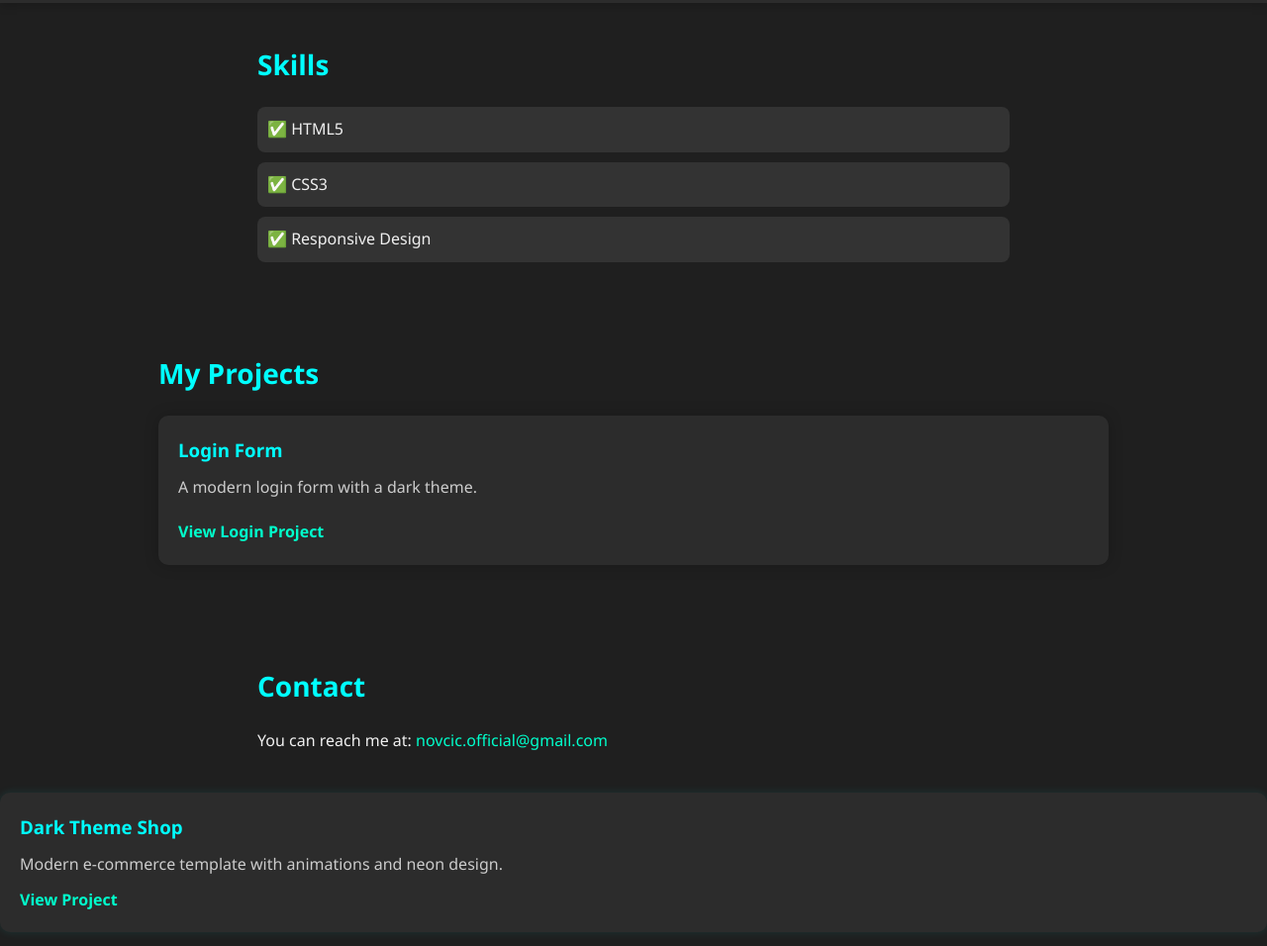
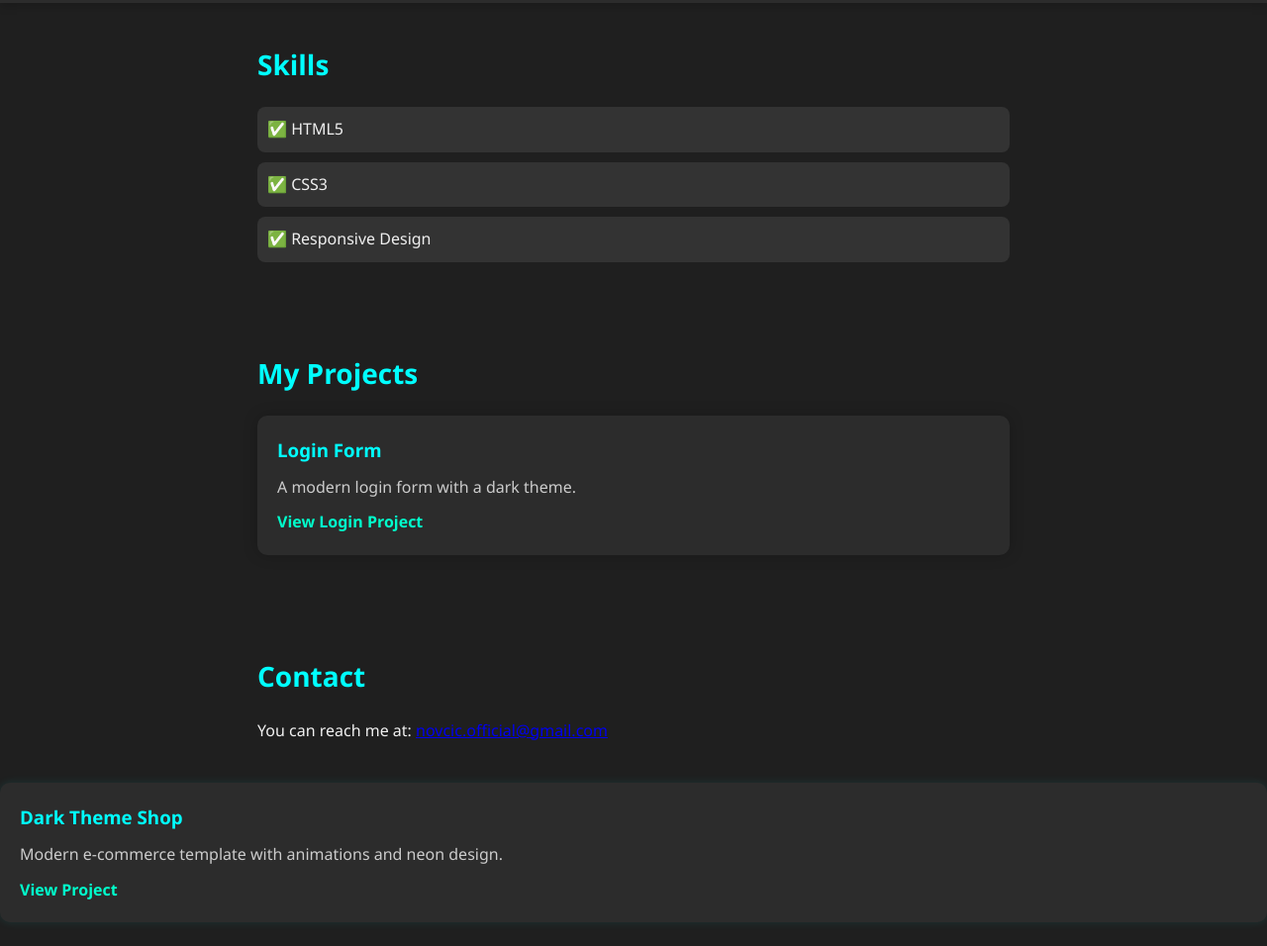
Before and after one commit to Xgltn/portfolio, a plain HTML site: page index.html in a window 1280 px wide. Shown: the part 213-1169 px from the top of the page at 99% size. Drawn offline with Linux system fonts and the light colour scheme.

Commit message:
Update style.css

```diff
--- a/style.css
+++ b/style.css
@@ -63,32 +63,6 @@ h2 {
   box-shadow: 0 0 15px rgba(0,0,0,0.2);
 }
 
-.projects a {
-  display: inline-block;
-  margin-top: 10px;
-  color: #00aaff;
-  font-weight: bold;
-  text-decoration: none;
-}
-
-.projects a:hover {
-  text-decoration: underline;
-}
-
-.contact a {
-  color: #00ffcc;
-  text-decoration: none;
-}
-
-.contact a:hover {
-  text-decoration: underline;
-}
-.projects {
-  padding: 40px 20px;
-  max-width: 1000px;
-  margin: 0 auto;
-}
-
 .project {
   background-color: #2c2c2c;
   padding: 20px;
```
